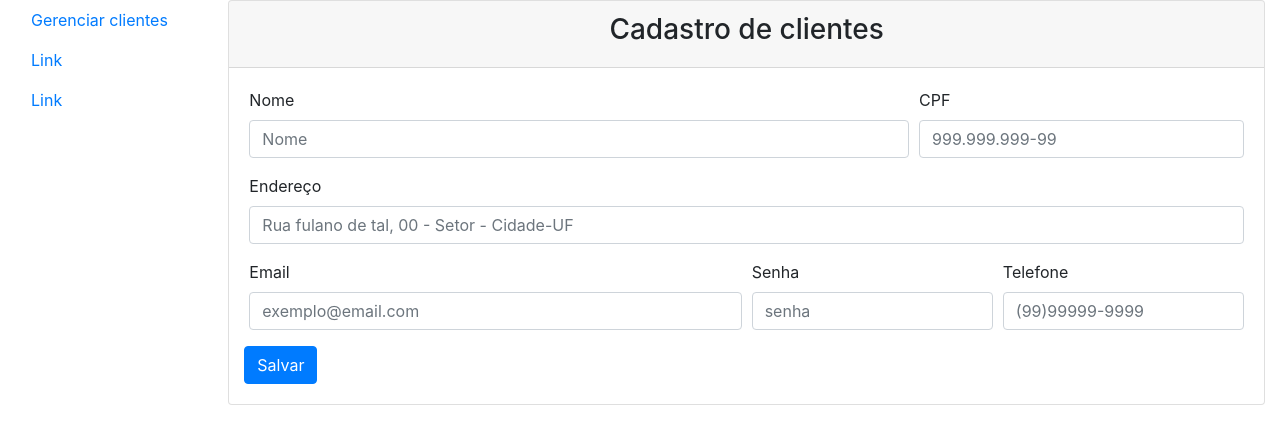
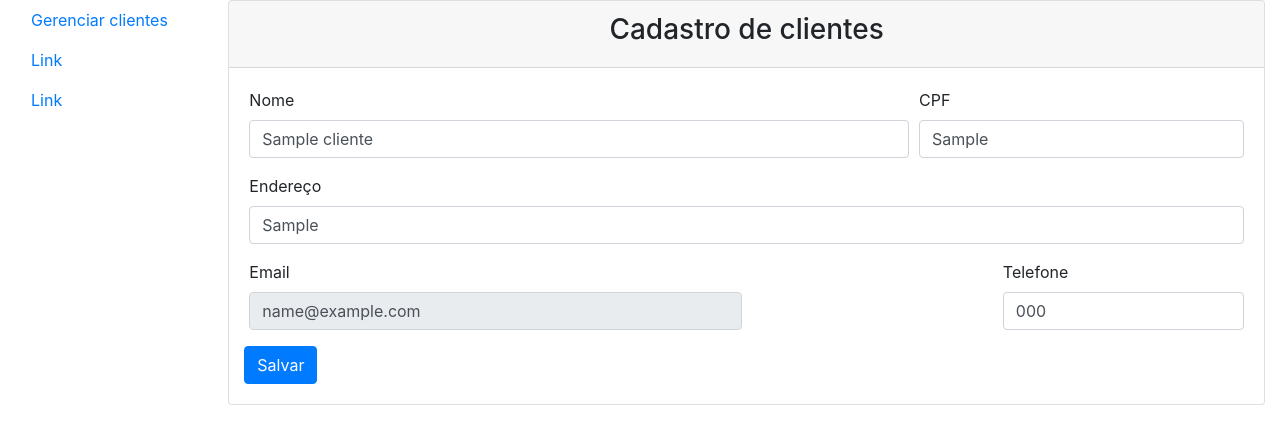
Before and after one commit to renatoabreu14/progweb2, a PHP site: page /sistema/views/cadCliente.php?id=1 in a window 1280 px wide. Shown: the top 444 px of the page. Run offline with PHP 8.4, Linux system fonts and the light colour scheme; tables that the repository leaves empty or names only in its code hold one stand-in row (values such as "Sample post").

Commit message:
Aula do dia 23/04/2019 Lista de Clientes cadastrados Alteração dos dados do Cliente

```diff
--- a/sistema/controllers/ClienteController.php
+++ b/sistema/controllers/ClienteController.php
@@ -5,7 +5,32 @@ require_once "Conexao.php";
 class ClienteController
 {
 
-    public static function inserir(Cliente $cliente){
+    public static function salvar(Cliente $cliente){
+        if ($cliente->getId() > 0){
+            return self::alterar($cliente);
+        }else{
+            return self::inserir($cliente);
+        }
+    }
+
+    private static function alterar(Cliente $cliente){
+        $sql = "UPDATE cliente SET nome = :nome, cpf=:cpf,
+                endereco=:endereco, telefone=:telefone WHERE id=:id";
+
+        $db = Conexao::getInstance();
+        $stmt = $db->prepare($sql);
+        $stmt->bindValue(':nome', $cliente->getNome());
+        $stmt->bindValue(':cpf', $cliente->getCpf());
+        $stmt->bindValue(':endereco', $cliente->getEndereco());
+        $stmt->bindValue(':telefone', $cliente->getTelefone());
+        $stmt->bindValue(':id', $cliente->getId());
+
+        $stmt->execute();
+
+        return "OK";
+    }
+
+    private static function inserir(Cliente $cliente){
         $sql = "INSERT INTO cliente (nome, cpf, endereco, email, senha, telefone)
                 VALUES (:nome, :cpf, :endereco, :email, :senha, :telefone)";
 
@@ -46,8 +71,6 @@ class ClienteController
 
         $listagem = $stmt->fetchAll(PDO::FETCH_ASSOC);
 
-        $arrRetorno = array();
-
         if (count($listagem) > 0){
             return self::popularCliente($listagem[0]);
         }
--- a/sistema/models/Cliente.php
+++ b/sistema/models/Cliente.php
@@ -12,7 +12,7 @@ class Cliente{
     private $telefone;
 
     public function __construct(){
-
+        $this->setId(0);
     }
 
     /**
--- a/sistema/views/cadCliente.php
+++ b/sistema/views/cadCliente.php
@@ -4,8 +4,12 @@ require_once "../controllers/ClienteController.php";
 
 $cliente = new Cliente();
 
+if (isset($_GET['id'])){
+    $cliente = ClienteController::buscarCliente($_GET['id']);
+}
+
 if(isset($_POST['salvar'])){
-    $cliente->setId(0);
+    $cliente->setId($_POST['id']);
     $cliente->setNome($_POST['nome']);
     $cliente->setCpf($_POST['cpf']);
     $cliente->setEndereco($_POST['endereco']);
@@ -13,7 +17,7 @@ if(isset($_POST['salvar'])){
     $cliente->setSenha(md5($_POST['senha']));
     $cliente->setTelefone($_POST['telefone']);
 
-    ClienteController::inserir($cliente);
+    ClienteController::salvar($cliente);
     header('Location:listaClientes.php');
     //echo var_dump($cliente);
 }
@@ -50,30 +54,49 @@ if(isset($_POST['salvar'])){
                 </div>
                 <div class="card-body">
                     <form action="cadCliente.php" method="post">
+                        <input type="hidden" name="id" value="<?php echo $cliente->getId();?>">
                         <div class="form-row">
                             <div class="form-group col-md-8">
                                 <label for="">Nome</label>
-                                <input type="text" class="form-control" placeholder="Nome" name="nome">
+                                <input type="text" class="form-control" placeholder="Nome" name="nome" value="<?php echo $cliente->getNome();?>">
                             </div>
                             <div class="form-group col-md-4">
                                 <label for="">CPF</label>
-                                <input type="text" class="form-control" placeholder="999.999.999-99" name="cpf">
+                                <input type="text" class="form-control" placeholder="999.999.999-99" name="cpf" value="<?php echo $cliente->getCpf();?>">
                             </div>
                             <div class="form-group col-md-12">
                                 <label for="">Endereço</label>
-                                <input type="text" class="form-control" placeholder="Rua fulano de tal, 00 - Setor - Cidade-UF" name="endereco">
+                                <input type="text" class="form-control" placeholder="Rua fulano de tal, 00 - Setor - Cidade-UF" name="endereco" value="<?php echo $cliente->getEndereco();?>">
                             </div>
                             <div class="form-group col-md-6">
                                 <label for="">Email</label>
-                                <input type="email" class="form-control" placeholder="exemplo@email.com" name="email">
+                                <?php
+                                    if ($cliente->getId()>0){
+                                ?>
+                                    <input type="email" class="form-control" placeholder="exemplo@email.com" name="email" disabled value="<?php echo $cliente->getEmail();?>">
+                                <?php
+                                    }else{
+                                ?>
+                                    <input type="email" class="form-control" placeholder="exemplo@email.com" name="email" value="<?php echo $cliente->getEmail();?>">
+                                <?php
+                                    }
+                                ?>
                             </div>
+
                             <div class="form-group col-md-3">
-                                <label for="">Senha</label>
-                                <input type="password" class="form-control" placeholder="senha" name="senha">
+                                <?php
+                                    if ($cliente->getId()<=0){
+                                ?>
+                                    <label for="">Senha</label>
+                                    <input type="password" class="form-control" placeholder="senha" name="senha">
+                                <?php
+                                    }
+                                ?>
                             </div>
+
                             <div class="form-group col-md-3">
                                 <label for="">Telefone</label>
-                                <input type="text" class="form-control" placeholder="(99)99999-9999" name="telefone">
+                                <input type="text" class="form-control" placeholder="(99)99999-9999" name="telefone" value="<?php echo $cliente->getTelefone();?>">
                             </div>
                             <button class="btn btn-primary" type="submit" name="salvar">Salvar</button>
                         </div><!--form-row-->
--- a/sistema/views/listaClientes.php
+++ b/sistema/views/listaClientes.php
@@ -51,7 +51,7 @@ if (isset($_GET['excluir'])){
                         echo "<td>";
                         echo "<a href='verCliente.php?id=".$cliente->getId()."' class='btn btn-info'>Visualizar</a>";
                         echo " ";
-                        echo "<a href='' class='btn btn-primary'>Editar</a>";
+                        echo "<a href='cadCliente.php?id=".$cliente->getId()."' class='btn btn-primary'>Editar</a>";
                         echo " ";
                         echo "<a href='listaClientes.php?excluir=".$cliente->getId().
                             "' class='btn btn-danger'>Remover</a>";
```
